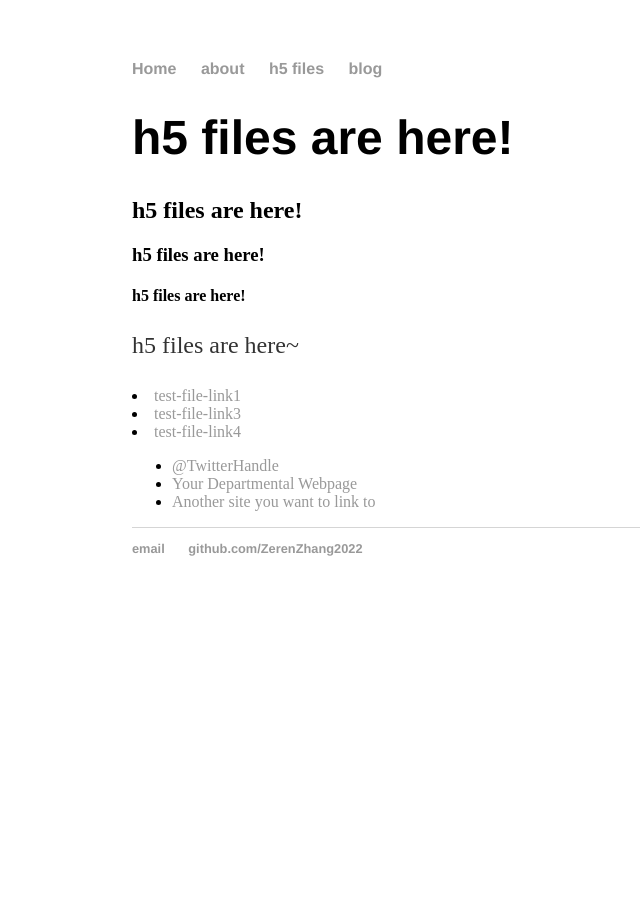
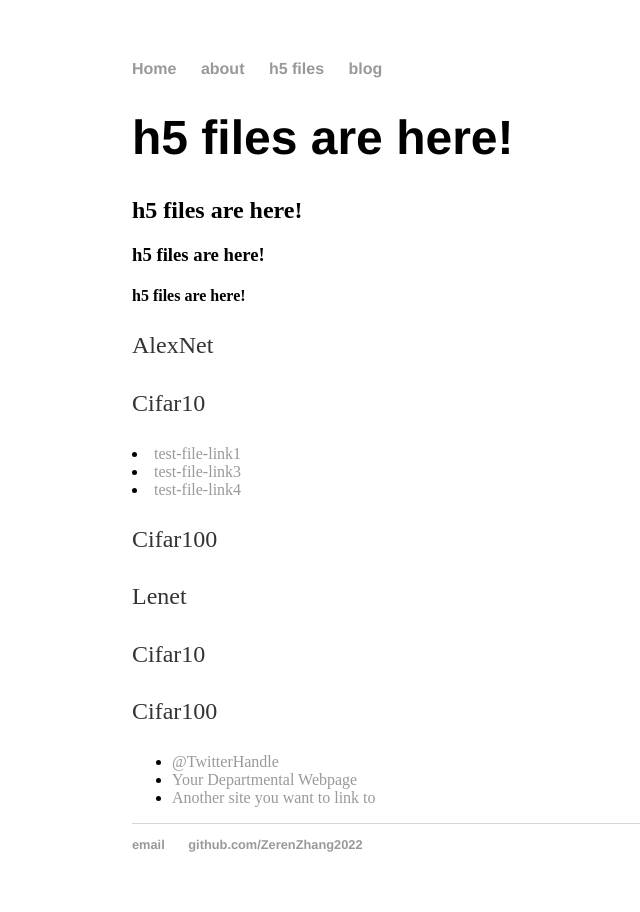
Before and after one commit to ZerenZhang2022/ZerenZhang2022.github.io, a Jekyll site: the page built from h5 files/index.html, in a window 1280 px wide. Shown: the whole page, without its empty margins (60-700 px from the left). Built offline with Jekyll 4.4.1, drawn with Linux system fonts in a browser that asks for light colours.

Commit message:
Update index.html

```diff
--- a/h5 files/index.html
+++ b/h5 files/index.html
@@ -8,11 +8,15 @@
 			<h2>h5 files are here!</h2>
 			<h3>h5 files are here!</h3>
 			<h4>h5 files are here!</h4>
-			<p>h5 files are here~</p>
+			<p>AlexNet</p>
+			<p>   Cifar10</p>
       <li><a href="https://github.com/ZerenZhang2022/MEng-Design-Project-Zeren/tree/main/experiment-epochs-only/CIFAR-10/Lenet/output%20files/050.h5">test-file-link1</a></li>
       <li><a href="/h5 files/Alexnet-Cifar10-epoch450.h5">test-file-link3</a></li>
       <li><a href="/h5 files/Alexnet/Alexnet-Cifar10-epoch500.h5">test-file-link4</a></li>
-
+			<p>   Cifar100</p>
+			<p>Lenet</p>
+			<p>   Cifar10</p>
+			<p>   Cifar100</p>
 
 			<ul class="contacts">
 				<li><a href="#">@TwitterHandle</a></li>
```
